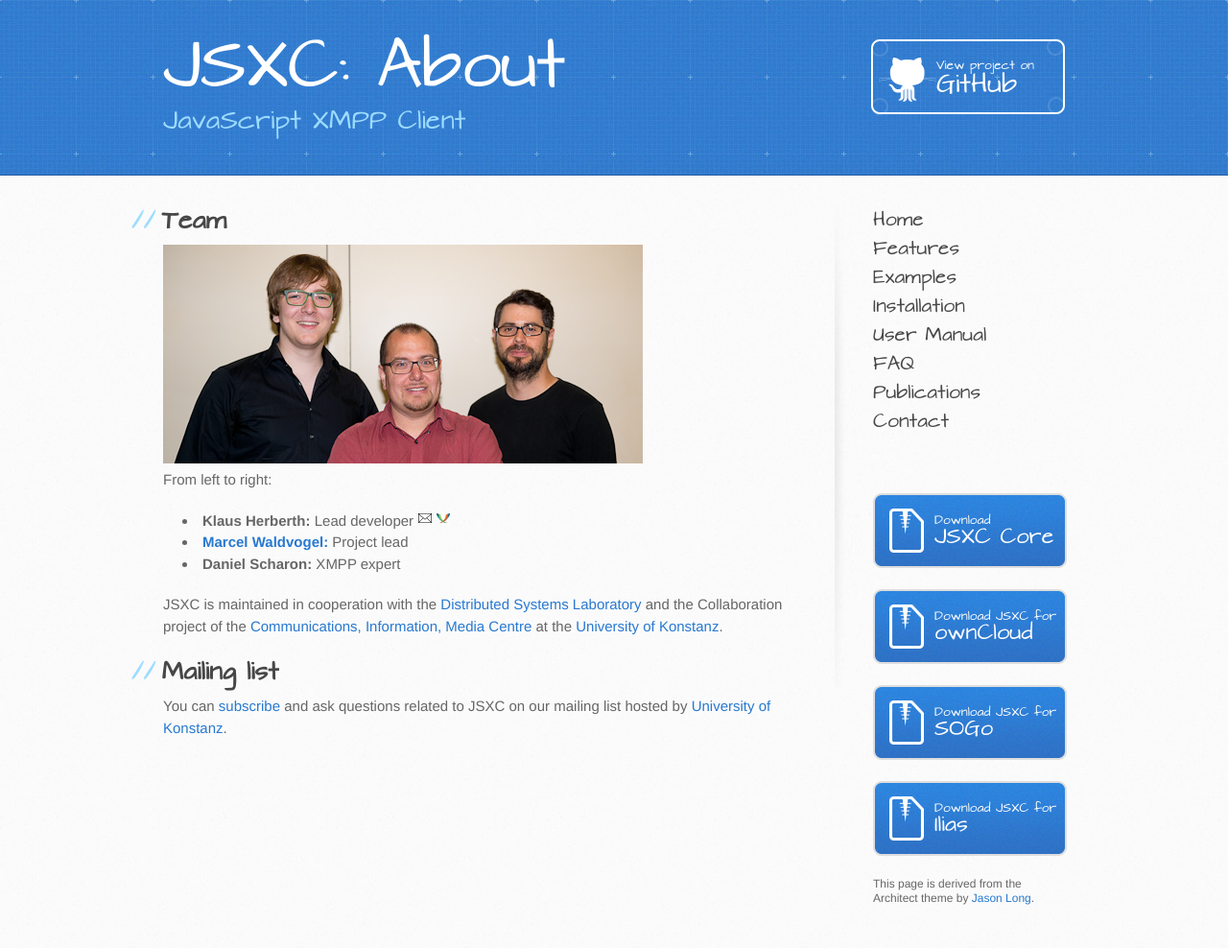
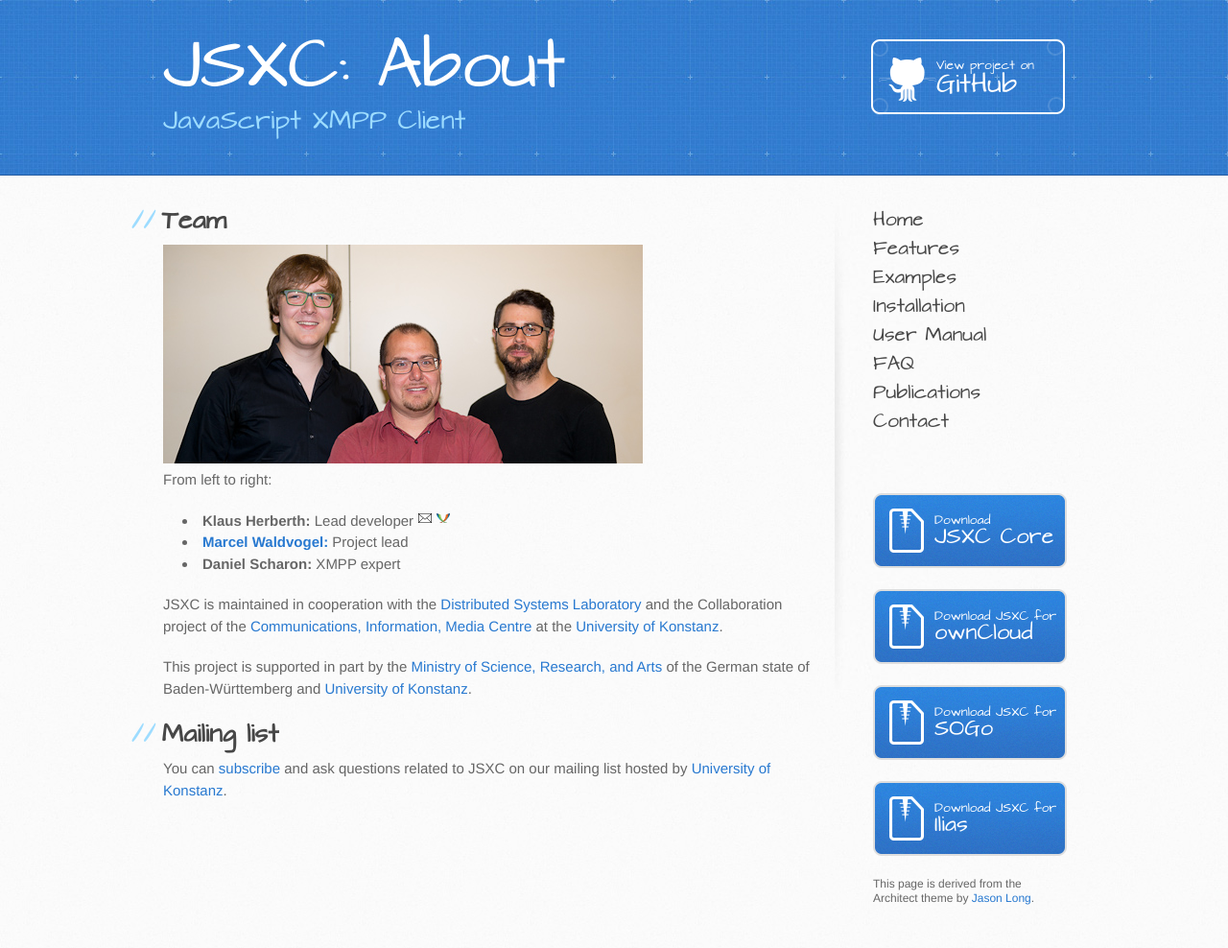
Before and after one commit to jsxc/jsxc.org, a Jekyll site: the page built from contact.html, in a window 1280 px wide. Shown: the whole page at 96% size. Built offline with Jekyll 4.4.1, drawn with Linux system fonts in a browser that asks for light colours; comment, search, counter and statistics services are not loaded.

Commit message:
add bw link

```diff
--- a/contact.html
+++ b/contact.html
@@ -14,5 +14,7 @@
 
 <p>JSXC is maintained in cooperation with the <a href="http://www.disy.uni-konstanz.de">Distributed Systems Laboratory</a> and the Collaboration project of the <a href="http://www.kim.uni-konstanz.de">Communications, Information, Media Centre</a> at the <a href="http://www.uni-konstanz.de">University of Konstanz</a>.
 
+<p>This project is supported in part by the <a href="http://mwk.baden-wuerttemberg.de/de/" target="_blank">Ministry of Science, Research, and Arts</a> of the German state of Baden-Württemberg and <a href="http://www.uni-konstanz.de" target="_blank">University of Konstanz</a>.</p>
+
 <h2>Mailing list</h2>
 You can <a href="https://mailman.uni-konstanz.de/mailman/listinfo/jsxc">subscribe</a> and ask questions related to JSXC on our mailing list hosted by <a href="http://www.uni-konstanz.de">University of Konstanz</a>.
```
